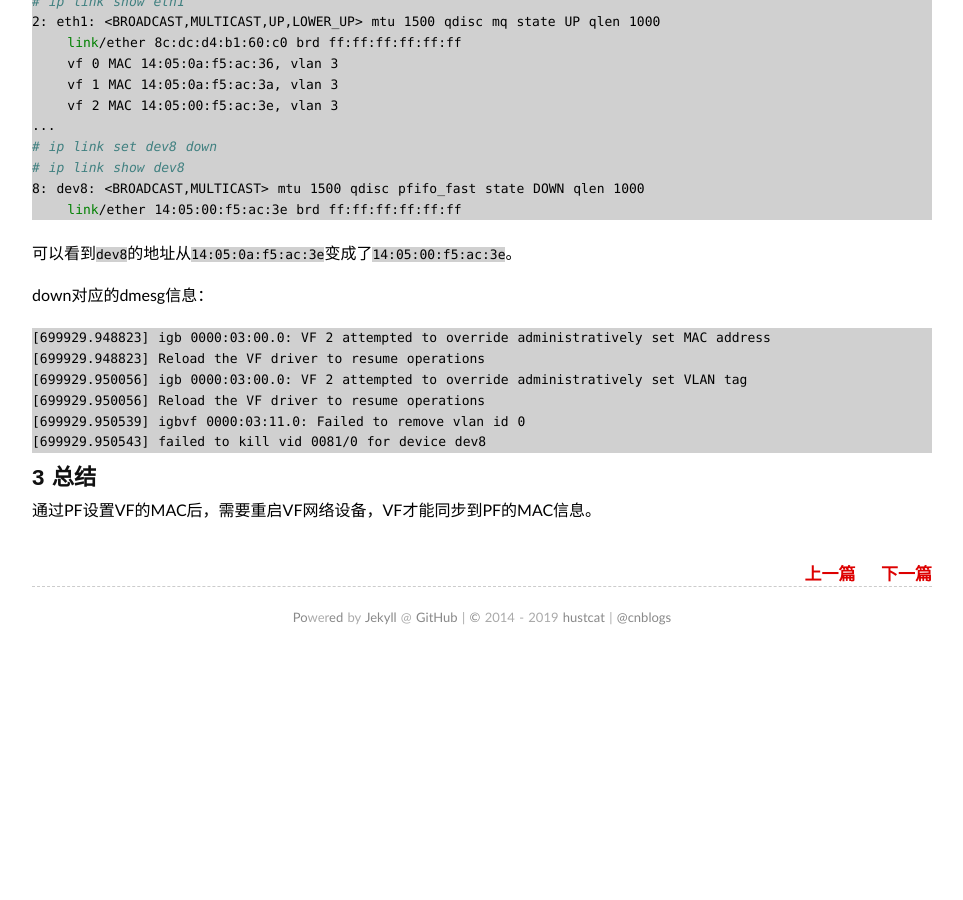
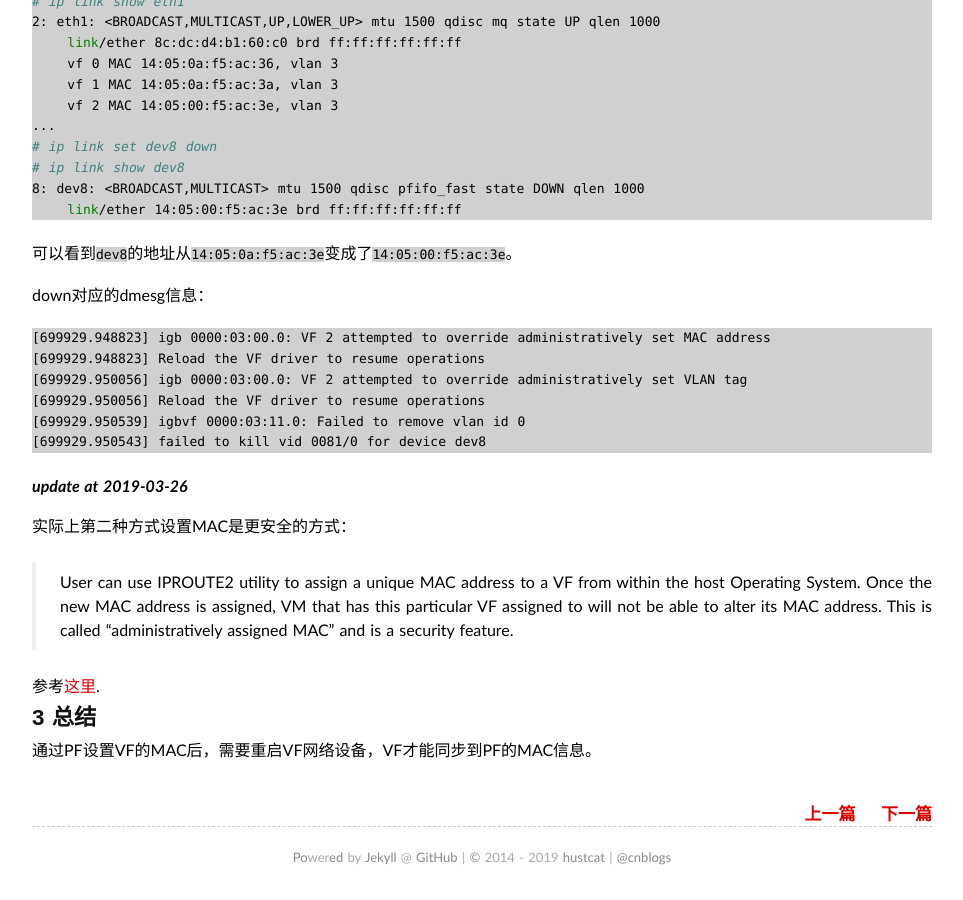
Before and after one commit to hustcat/hustcat.github.io, a Jekyll site: the page built from _posts/2016-11-25-two-way-to-set-vf-mac.md, in a window 1280 px wide and 900 px high, scrolled down 7427 px. Shown: the whole window, without its empty margins (158-1121 px from the left). Built offline with Jekyll 4.4.1, drawn with Linux system fonts in a browser that asks for light colours; some web fonts are replaced; comment, search, counter and statistics services are not loaded; before the commit the page ends 8087 px from its top, so only the background shows below that.

Commit message:
Update 2016-11-25-two-way-to-set-vf-mac.md

````diff
--- a/_posts/2016-11-25-two-way-to-set-vf-mac.md
+++ b/_posts/2016-11-25-two-way-to-set-vf-mac.md
@@ -385,6 +385,14 @@ down对应的dmesg信息：
 [699929.950543] failed to kill vid 0081/0 for device dev8
 ```
 
+***update at 2019-03-26***
+
+实际上第二种方式设置MAC是更安全的方式：
+
+> User can use IPROUTE2 utility to assign a unique MAC address to a VF from within the host Operating System. Once the new MAC address is assigned, VM that has this particular VF assigned to will not be able to alter its MAC address. This is called "administratively assigned MAC" and is a security feature.
+
+参考[这里](https://forums.intel.com/s/question/0D50P0000490A1CSAU/sriov-on-nic-82599-are-vf-mac-addresses-unique?language=en_US#).
+
 ## 3 总结
 
 通过PF设置VF的MAC后，需要重启VF网络设备，VF才能同步到PF的MAC信息。
````
